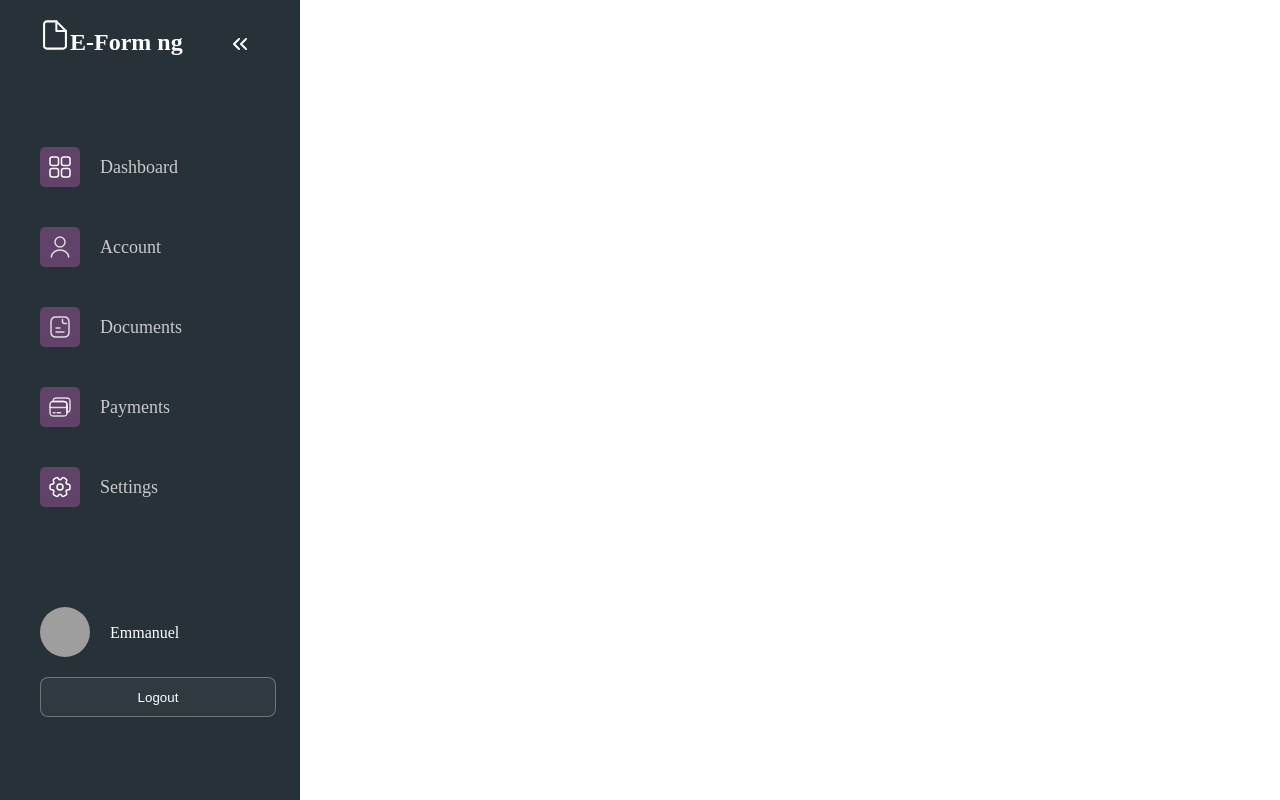
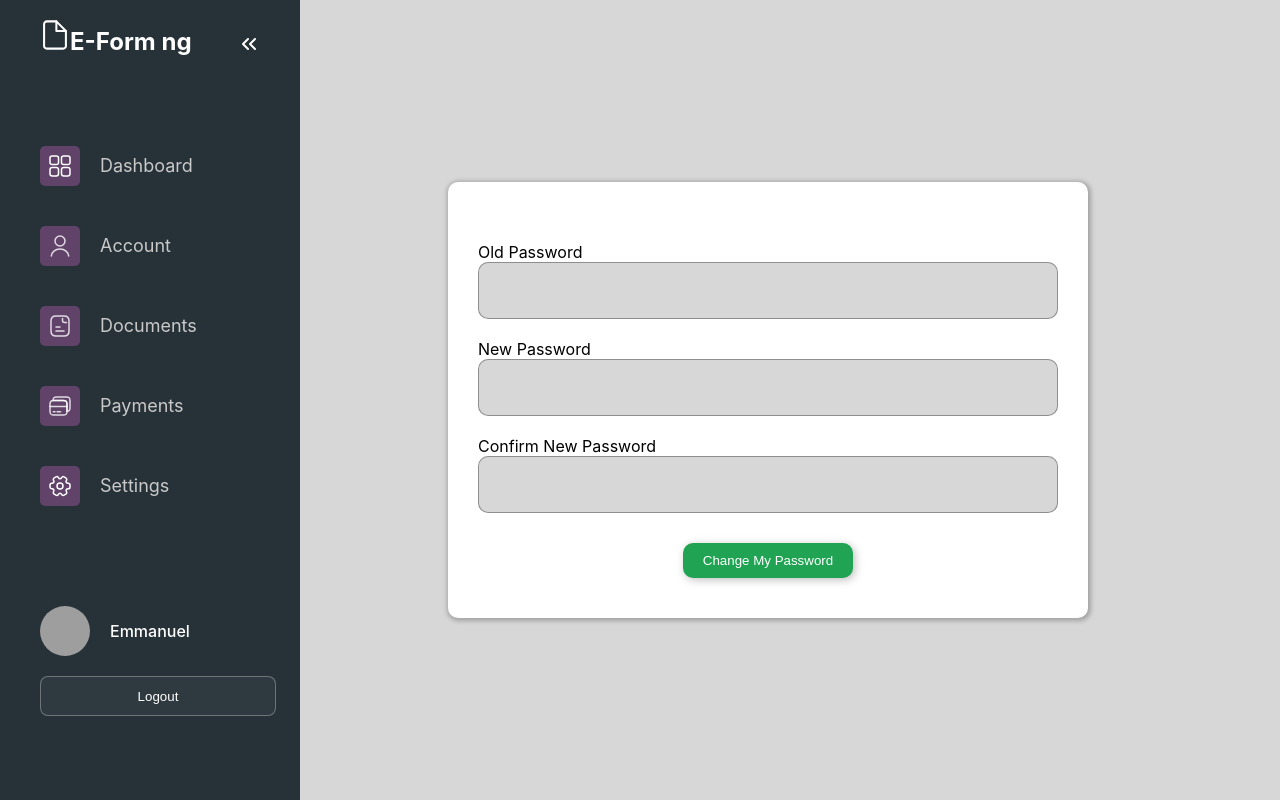
Before and after one commit to itz-jherie/eforms-ntech, a React (Create React App) app: page /new-settings in a window 1280 px wide. Built offline with nearby package versions, Linux system fonts and the light colour scheme; grey boxes are pictures that could not be loaded.

Commit message:
done with settings page

```diff
--- a/src/App.css
+++ b/src/App.css
@@ -8,3 +8,6 @@
     --red: #EE4D1D;
     --lightgrey: #D7D7D7;
 }
+body{
+    font-family: var(--fontFamily);
+}
--- a/src/pages/dashboard/NewSettings.js
+++ b/src/pages/dashboard/NewSettings.js
@@ -1,6 +1,30 @@
+import './styles/settings.css'
 const NewSettings = () => {
     return (
-        <div></div>
+        <div className="settings-page-container">
+            <p>Password Reset</p>
+            <div className="password-container">
+                <div className="reset-container">
+                    <form>
+                        <div className='password-form-item'>
+                            <label>Old Password</label>
+                            <input type='password'/>
+                        </div>
+                        <div className='password-form-item'>
+                            <label>New Password</label>
+                            <input type='password'/>
+                        </div>
+                        <div className='password-form-item'>
+                            <label>Confirm New Password</label>
+                            <input type='password'/>
+                        </div>
+                        <div className='reset-btn'>
+                            <button>Change My Password</button>
+                        </div>
+                    </form>
+                </div>
+            </div>
+        </div>
     )
 }
 export default NewSettings
--- a/src/pages/dashboard/Settings.js
+++ b/src/pages/dashboard/Settings.js
@@ -1,6 +1,6 @@
 const Settings = () => {
     return (
-        <div>dfgdg</div>
+        <div></div>
      );
 }
 
--- a/src/pages/dashboard/styles/settings.css
+++ b/src/pages/dashboard/styles/settings.css
@@ -0,0 +1,74 @@
+.settings-page-container {
+    background-color: var(--lightgrey);
+    height: 100vh;
+    display: flex;
+    flex-direction: column;
+    align-items: center;
+    justify-content: center;
+}
+.password-container {
+    display: flex;
+    flex-direction: column;
+    background-color: white;
+    width: 80%;
+    justify-content: center;
+    box-shadow: 1px 1px 4px 2px rgba(17, 17, 17, 0.25);
+    border-radius: 10px;
+    padding:  40px 30px;
+}
+.settings-page-container > p {
+    display: none;
+}
+.password-form-item {
+
+}
+.password-form-item > label {
+    margin-top: 20px;
+    display: block;
+}
+.password-form-item  > input{
+        padding: 20px 10px;
+        background: var(--lightgrey);
+        border: 1px solid #1111115e;
+        border-radius: 10px;
+        width: 100%;
+        outline-color: var(--green);
+}
+.reset-container {
+    display: flex;
+    flex-direction: column;
+}
+.reset-container > form {
+    width: 100%;
+}
+.reset-btn {
+    display: flex;
+    width: 100%;
+    justify-content: center;
+}
+.reset-btn > button {
+    background-color: var(--green);
+    border: none;
+    margin-top: 30px;
+    color: white;
+    padding: 10px 20px;
+    filter: drop-shadow(2px 2px 4px rgba(0, 0, 0, 0.25));
+    border-radius: 10px;
+}
+
+@media screen  and (min-width: 768px) {
+    .password-container {
+        margin-left: 40%;
+        width: 50%;
+    }
+    @media screen  and (min-width: 1000px) {
+        .password-container {
+            margin-left: 20%;
+        }
+    }
+    @media screen  and (min-width: 1400px) {
+        .password-container {
+            margin-left: 10%;
+        }
+    }
+}
```
